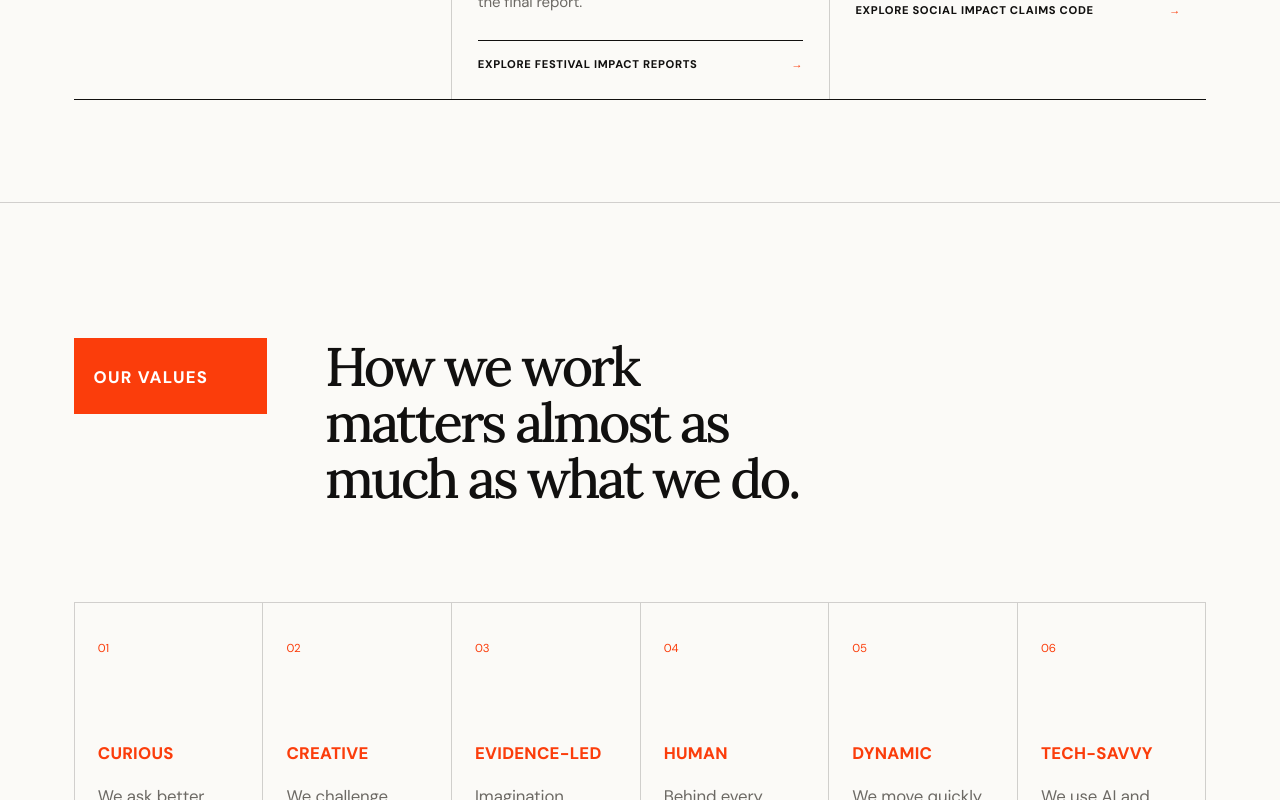
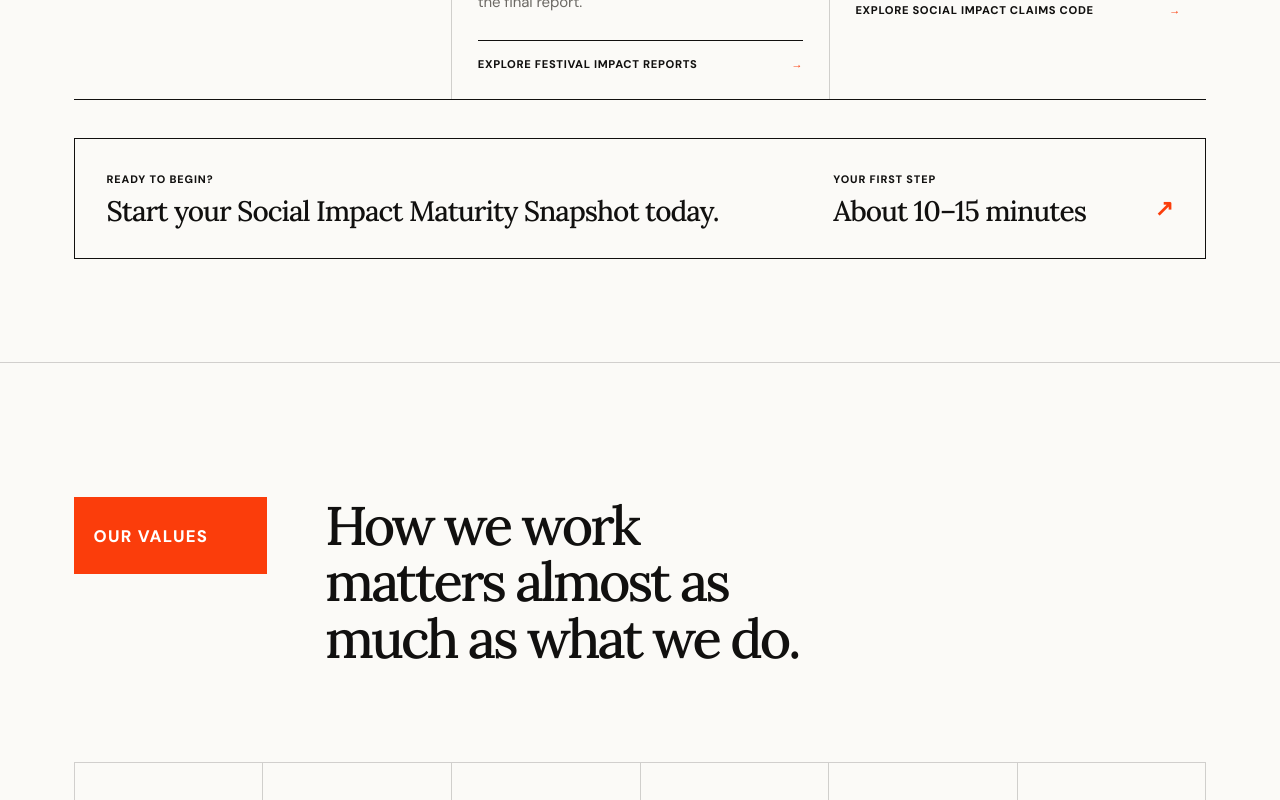
Before and after one commit to mysocialimpact/my-social-impact, a Next.js app: page / in a window 1280 px wide. Shown: the part 5680-6480 px from the top of the page. Built offline with nearby package versions, Linux system fonts and the light colour scheme.

Commit message:
Invite visitors to start the maturity snapshot

```diff
--- a/app/globals.css
+++ b/app/globals.css
@@ -2041,6 +2041,27 @@ main > section { scroll-margin-top: 70px; }
   text-transform: uppercase;
 }
 .product-link b { color: var(--orange); }
+.home-assessment-cta {
+  margin-top: clamp(2rem, 3vw, 3rem);
+  padding: clamp(1.35rem, 2.5vw, 2.5rem);
+  display: grid;
+  grid-template-columns: minmax(0, 1.25fr) minmax(190px, .5fr) auto;
+  gap: clamp(1.5rem, 4vw, 5rem);
+  align-items: end;
+  border: 1px solid var(--ink);
+  color: var(--ink);
+  transition: background .3s var(--ease-out), color .3s var(--ease-out);
+}
+.home-assessment-cta:hover { background: var(--ink); color: var(--white); }
+.home-assessment-cta > span { display: grid; gap: .55rem; }
+.home-assessment-cta small { font-size: .68rem; font-weight: 800; letter-spacing: .08em; text-transform: uppercase; }
+.home-assessment-cta strong { font-family: var(--font-serif), Georgia, serif; font-size: clamp(1.45rem, 2.2vw, 2.6rem); font-weight: 500; letter-spacing: -.035em; line-height: 1.05; }
+.home-assessment-cta b { color: var(--orange); font-size: 1.4rem; }
+
+@media (max-width: 760px) {
+  .home-assessment-cta { grid-template-columns: 1fr auto; }
+  .home-assessment-cta > span:nth-child(2) { grid-column: 1; }
+}
 
 .product-grid {
   display: grid;
--- a/app/site-shell.tsx
+++ b/app/site-shell.tsx
@@ -217,7 +217,7 @@ export function Footer() {
         <a className="footer-address" href="https://www.theideasshed.com/" target="_blank" rel="noreferrer">www.theideasshed.com ↗</a>
       </div>
       <div className="footer-bottom">
-        <div className="footer-links"><Link href="/">Home</Link><Link href="/blog">Blog</Link><Link href="/#contact">Contact</Link><a href="https://www.linkedin.com/company/my-social-impact" target="_blank" rel="noreferrer">LinkedIn ↗</a></div>
+        <div className="footer-links"><Link href="/">Home</Link><Link href="/blog">Blog</Link><Link href="/#contact">Contact</Link><a href="https://platform.mysocialimpact.org/" target="_blank" rel="noreferrer">Start your 10–15 minute Maturity Snapshot ↗</a><a href="https://www.linkedin.com/company/my-social-impact" target="_blank" rel="noreferrer">LinkedIn ↗</a></div>
         <p className="footer-meta">© {new Date().getFullYear()} My Social Impact</p>
       </div>
     </footer>
@@ -417,6 +417,11 @@ export function HomePage() {
             {products.slice(1).map((product, index) => <ProductCard key={product.name} product={product} index={index + 1} />)}
           </div>
         </div>
+        <a className="home-assessment-cta" href="https://platform.mysocialimpact.org/" target="_blank" rel="noreferrer" data-reveal>
+          <span><small>Ready to begin?</small><strong>Start your Social Impact Maturity Snapshot today.</strong></span>
+          <span><small>Your first step</small><strong>About 10–15 minutes</strong></span>
+          <b aria-hidden="true">↗</b>
+        </a>
       </section>
 
       <section className="values section-pad major-section" id="values">
--- a/app/social-impact-claims-code.tsx
+++ b/app/social-impact-claims-code.tsx
@@ -228,7 +228,7 @@ export function SocialImpactClaimsCodePage() {
     <section className="sic-disciplines">
       <article className="sic-discipline sic-accounting" data-reveal><Eyebrow>Social Impact Accounting</Eyebrow><h2>Impact deserves professional judgement too.</h2><div className="sic-discipline-copy"><p>Financial accounting developed disciplines for recording, interpreting and communicating financial performance.</p><p>We believe some of that thinking can strengthen how organisations understand social and environmental performance too. Not because every human outcome should be converted into money.</p><p>But because important claims deserve:</p></div><div className="sic-wordline">{["Evidence", "Consistency", "Judgement", "Transparency", "Accountability", "Trust"].map(item => <span key={item}>{item}</span>)}</div><p>Marcus Warry, co-founder of My Social Impact, is a Chartered Accountant. We are working with other accountants, impact practitioners and organisations to explore what a stronger discipline of Social Impact Accounting could look like.</p><strong>If financial claims require discipline, why shouldn’t important impact claims?</strong></article>
       <article className="sic-discipline sic-marketing" data-reveal><Eyebrow>Social Impact Marketing</Eyebrow><h2>Communicate the impact. Don’t inflate it.</h2><div className="sic-discipline-copy"><p>Evidence needs to be understood. Stories matter. Communication matters. Emotion matters. Behavioural change matters.</p><p>But powerful communication should not require exaggerated claims.</p><p>Dr Chris Arnold, co-founder of My Social Impact and a former board director at Saatchi & Saatchi, has extensive experience in ethical marketing, social impact marketing, communications and behavioural change.</p><p>This brings another discipline to the Code: how to communicate evidence in ways that are engaging and effective without making the claim bigger than the truth.</p></div><div className="sic-dual-discipline"><p><span>Social Impact Accounting</span>Can we substantiate it?</p><i>+</i><p><span>Social Impact Marketing</span>Can we communicate it responsibly and effectively?</p></div><Flow label="Responsible impact communication" items={["Evidence", "Meaning", "Communication", "Action"]} /><strong>Responsible impact communication should make the truth understandable and engaging, not make the claim bigger than the truth.</strong></article>
-      <article className="sic-discipline sic-excellence" data-reveal><Eyebrow>Social Impact Excellence</Eyebrow><h2>Social impact should be treated as a management discipline.</h2><div className="sic-discipline-copy"><p>Impact should not live in an annual report. It should influence how an organisation is run.</p><p>Our Social Impact Excellence Framework looks at impact across five connected pillars.</p></div><Flow label="The five pillars of Social Impact Excellence" items={["Purpose", "Leadership", "Data", "Delivery", "Communication"]} /><div className="sic-pillar-notes">{[["Purpose", "Why are we trying to create change?"], ["Leadership", "Who owns it and how is it led?"], ["Data", "How do we know what is happening?"], ["Delivery", "How do we turn intention into results?"], ["Communication", "How do we explain the difference responsibly?"]].map(([title, copy]) => <p key={title}><span>{title}</span>{copy}</p>)}</div><p>The Claims Code sits particularly strongly across Data and Communication, while its principles of integrity, evidence, judgement and accountability run through all five.</p><a className="sic-action" href="/social-impact-excellence">Explore Social Impact Excellence <span>→</span></a></article>
+      <article className="sic-discipline sic-excellence" data-reveal><Eyebrow>Social Impact Excellence</Eyebrow><h2>Social impact should be treated as a management discipline.</h2><div className="sic-discipline-copy"><p>Impact should not live in an annual report. It should influence how an organisation is run.</p><p>Our Social Impact Excellence Framework looks at impact across five connected pillars.</p></div><Flow label="The five pillars of Social Impact Excellence" items={["Purpose", "Leadership", "Data", "Delivery", "Communication"]} /><div className="sic-pillar-notes">{[["Purpose", "Why are we trying to create change?"], ["Leadership", "Who owns it and how is it led?"], ["Data", "How do we know what is happening?"], ["Delivery", "How do we turn intention into results?"], ["Communication", "How do we explain the difference responsibly?"]].map(([title, copy]) => <p key={title}><span>{title}</span>{copy}</p>)}</div><p>The Claims Code sits particularly strongly across Data and Communication, while its principles of integrity, evidence, judgement and accountability run through all five.</p><a className="sic-action" href="/social-impact-excellence">Explore Social Impact Excellence <span>→</span></a><a className="sic-action" href="https://platform.mysocialimpact.org/" target="_blank" rel="noreferrer">Start your 10–15 minute Maturity Snapshot <span>↗</span></a></article>
     </section>
 
     <section className="sic-verification" id="verification">
--- a/app/social-impact-excellence.tsx
+++ b/app/social-impact-excellence.tsx
@@ -64,8 +64,8 @@ function SectionLead({ number, eyebrow, title, children }: { number?: string; ey
   return <div className="sie-section-lead" data-reveal><div><Eyebrow>{eyebrow}</Eyebrow>{number && <span className="sie-section-number">{number}</span>}</div><h2>{title}</h2>{children && <div className="sie-lead-copy">{children}</div>}</div>;
 }
 
-function Action({ children = "Talk to us about Social Impact Excellence" }: { children?: React.ReactNode }) {
-  return <a className="sie-action" href="mailto:marcus@mysocialimpact.org?subject=Social%20Impact%20Excellence"><span><strong>{children}</strong><small>marcus@mysocialimpact.org</small></span><b aria-hidden="true">→</b></a>;
+function AssessmentAction({ children = "Start your Social Impact Maturity Snapshot" }: { children?: React.ReactNode }) {
+  return <a className="sie-action" href="https://platform.mysocialimpact.org/" target="_blank" rel="noreferrer"><span><strong>{children}</strong><small>Start today · your first step takes about 10–15 minutes</small></span><b aria-hidden="true">↗</b></a>;
 }
 
 function PillarIcon({ pillar, compact = false, iconOnly = false }: { pillar: typeof pillars[number]; compact?: boolean; iconOnly?: boolean }) {
@@ -94,7 +94,7 @@ export function SocialImpactExcellencePage() {
     <section className="sie-hero" id="excellence">
       <div className="sie-hero-top" data-reveal><Eyebrow>Social Impact Excellence</Eyebrow><p>My Social Impact’s flagship methodology</p></div>
       <h1 data-reveal>Imagine a world where social impact was taken as seriously as financial performance.</h1>
-      <div className="sie-hero-bottom" data-reveal><strong>Social impact should be treated as a management discipline.</strong><div><p>Organisations don’t achieve financial excellence simply by producing annual accounts. They build leadership, systems, information, accountability and ways of continually improving performance.</p><p>Social impact deserves the same rigour.</p><p>Social Impact Excellence is our flagship methodology for helping organisations embed impact into how they think, decide, operate, measure, learn and communicate.</p></div></div>
+      <div className="sie-hero-bottom" data-reveal><strong>Social impact should be treated as a management discipline.</strong><div><p>Organisations don’t achieve financial excellence simply by producing annual accounts. They build leadership, systems, information, accountability and ways of continually improving performance.</p><p>Social impact deserves the same rigour.</p><p>Social Impact Excellence is our flagship methodology for helping organisations embed impact into how they think, decide, operate, measure, learn and communicate.</p><AssessmentAction /></div></div>
     </section>
 
     <section className="sie-reassurance">
@@ -146,12 +146,14 @@ export function SocialImpactExcellencePage() {
       <div className="sie-blueprint-title" data-reveal><Eyebrow>Signature methodology</Eyebrow><h2>The Social Impact Excellence Blueprint</h2><p>Five pillars. One management system. A continuous journey of improvement.</p></div>
       <Blueprint />
       <div className="sie-stage-details">{journey.map(stage => <article key={stage.name} data-reveal><header><span>{stage.number}</span><h3>{stage.name}</h3></header><strong>{stage.question}</strong><p>{stage.purpose}</p><footer><span>Output</span>{stage.output}</footer></article>)}</div>
+      <div className="sie-inline-cta" data-reveal><p>You can begin the journey now with a quick picture of where your organisation stands today.</p><AssessmentAction>Start the 10–15 minute Maturity Snapshot</AssessmentAction></div>
     </section>
 
     <section className="sie-maturity" id="maturity">
       <SectionLead number="05" eyebrow="Social Impact Maturity Assessment" title={<>Before deciding where to go,<br />understand where you are.</>}><p>Every Social Impact Excellence journey begins by developing a structured picture of the organisation’s current maturity across the five pillars.</p><p>We express maturity as a simple one-to-five-star journey. It is developmental, not a pass or fail.</p></SectionLead>
       <div className="sie-maturity-scale" role="img" aria-label="A developmental maturity scale from one star, very early, to five stars, fully embedded" data-reveal>{["Very early", "Developing", "Partly established", "Strong", "Fully embedded"].map((level, index) => <div key={level}><span>{index + 1} {index === 0 ? "star" : "stars"}</span><div className="sie-stars" aria-hidden="true">{"★".repeat(index + 1)}{"☆".repeat(4 - index)}</div><strong>{level}</strong></div>)}</div>
       <div className="sie-maturity-reassurance" data-reveal><h3>You don’t have to be excellent already.</h3><div>{["What’s working?", "What’s missing?", "Where are the weak pillars?", "What should we prioritise next?"].map((question, index) => <p key={question}><span>0{index + 1}</span>{question}</p>)}</div></div>
+      <div className="sie-inline-cta is-dark" data-reveal><p>Start where you are. The first step is designed to take about 10–15 minutes.</p><AssessmentAction>Start your Maturity Snapshot today</AssessmentAction></div>
       <div className="sie-profile" data-reveal><div><span>Illustrative maturity profile</span><p>A developmental five-star profile, not a pass, fail or league table. It creates a useful starting point for conversation and action.</p></div><div className="sie-profile-chart"><div className="sie-profile-axis" aria-hidden="true"><span>0</span><span>1</span><span>2</span><span>3</span><span>4</span><span>5 stars</span></div><div className="sie-profile-bars">{[
         ["Purpose", 4.2], ["Leadership", 3.5], ["Data", 1.6], ["Delivery", 3.8], ["Communications", 3.1],
       ].map(([name, value]) => { const score = Number(value); const rounded = Math.round(score); return <div key={name}><span>{name}</span><i style={{ "--profile": `${score * 20}%` } as React.CSSProperties} /><b aria-label={`${score} out of 5 stars`}><span aria-hidden="true">{"★".repeat(rounded)}{"☆".repeat(5 - rounded)}</span><small>{score}/5</small></b></div>; })}</div></div></div>
@@ -161,6 +163,7 @@ export function SocialImpactExcellencePage() {
     <section className="sie-platform" id="platform">
       <SectionLead number="06" eyebrow="The Social Impact Excellence Platform" title={<>We’ve made the first step easier.</>}><p>Serious methodology. Simple experience.</p><p>The platform guides organisations through the Maturity Assessment and turns responses into a useful picture of current maturity across the five pillars.</p></SectionLead>
       <div className="sie-platform-system" data-reveal><div className="sie-platform-questions"><span>Structured assessment</span>{["What are you trying to change?", "Who owns impact?", "What evidence can people use?", "How does delivery improve?", "Can your claims be trusted?"].map((question, index) => <p key={question}><b>0{index + 1}</b>{question}</p>)}</div><div className="sie-platform-output"><span>Useful output</span><strong>A clearer picture of where you are, and what deserves attention next.</strong><div>{pillars.map(pillar => <PillarIcon key={pillar.name} pillar={pillar} compact />)}</div></div></div>
+      <div className="sie-inline-cta" data-reveal><p>The platform is ready when you are. Create your account and take the first step today.</p><AssessmentAction>Go to the Social Impact Excellence Platform</AssessmentAction></div>
       <div className="sie-human-tech" data-reveal><div><p>Technology and AI help us remove friction, analyse more information and work more efficiently.</p><p>Our role is to act as a critical friend: bringing perspective, challenging assumptions and helping organisations make better decisions.</p></div><div>{["Curiosity", "Creativity", "Critical thinking", "Judgement", "Asking the right questions"].map(item => <span key={item}>{item}</span>)}</div></div>
       <p className="sie-tech-line" data-reveal>The technology sits under the bonnet.<br /><strong>The thinking remains the point.</strong></p>
     </section>
@@ -177,7 +180,7 @@ export function SocialImpactExcellencePage() {
       <p className="sie-continuous-statement" data-reveal>Social Impact Excellence is continuous.</p>
       <div className="sie-loop" role="img" aria-label="Assess, understand, design, act, learn and assess again" data-reveal>{["Assess", "Understand", "Design", "Act", "Learn", "Assess again"].map((item, index) => <div key={item}><span>{String(index + 1).padStart(2, "0")}</span><strong>{item}</strong>{index < 5 && <i aria-hidden="true">→</i>}</div>)}</div>
       <div className="sie-continuous-question" data-reveal><p>The maturity assessment isn’t merely the beginning. Over time it becomes a way of asking:</p><strong>Are we actually getting better?</strong></div>
-      <div className="sie-final-cta" data-reveal><span>Start where you are.</span><h2>Your first step towards Social Impact Excellence is understanding where you are today.</h2><div><p>Start with the Social Impact Maturity Assessment.</p><ul><li>Understand your strengths.</li><li>Identify your gaps.</li><li>See where your weakest pillars are.</li><li>Decide what deserves attention next.</li></ul><p>Access to the assessment is currently by invitation.</p><Action>Get access to the Maturity Assessment</Action></div></div>
+      <div className="sie-final-cta" data-reveal><span>Start where you are.</span><h2>Your first step towards Social Impact Excellence is understanding where you are today.</h2><div><p>Start with the Social Impact Maturity Snapshot. It takes about 10–15 minutes to complete the first step.</p><ul><li>Understand your strengths.</li><li>Identify your gaps.</li><li>See where your weakest pillars are.</li><li>Decide what deserves attention next.</li></ul><AssessmentAction>Start your Maturity Snapshot today</AssessmentAction></div></div>
     </section>
   </main><Footer /></>;
 }
```
Also changed, not shown: app/charity-impact-reports.tsx (+1 -1 lines), app/social-impact-excellence.css, 1 other file (tests, documents, lock files or other folders).
